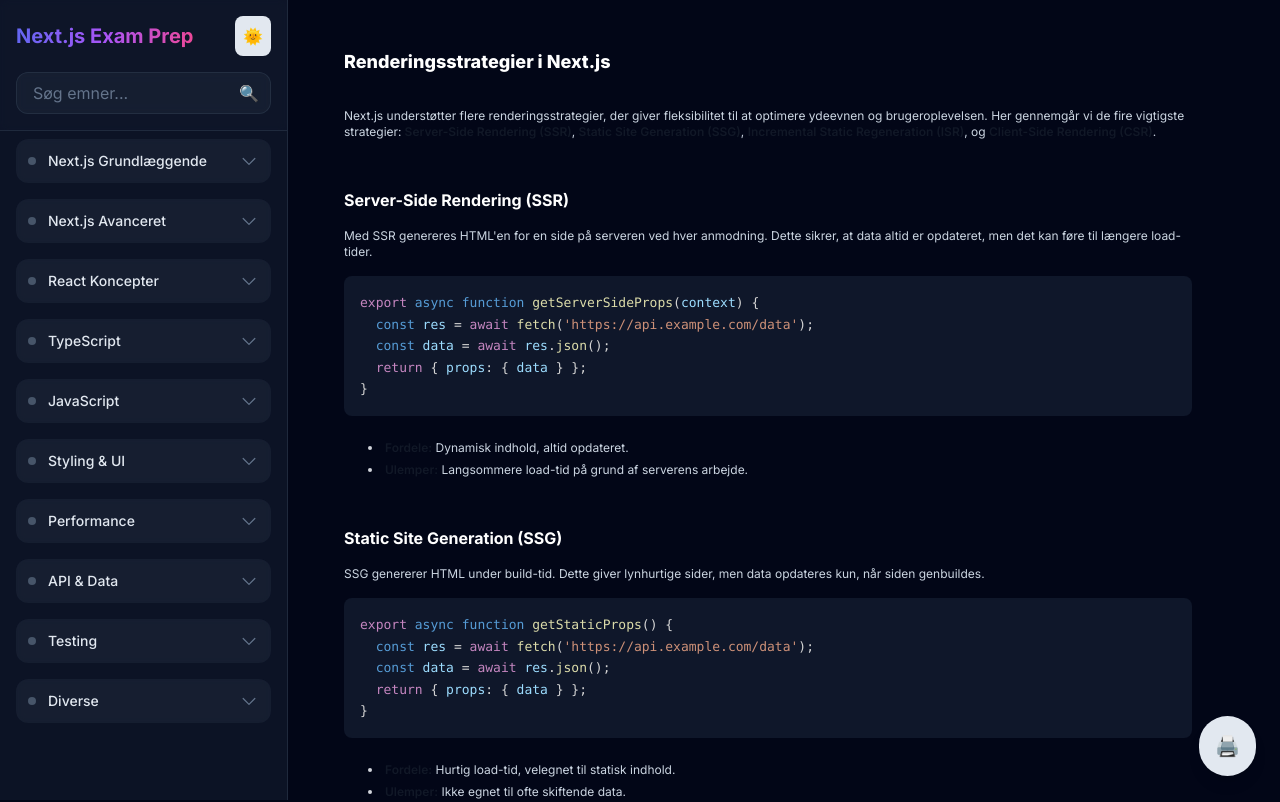
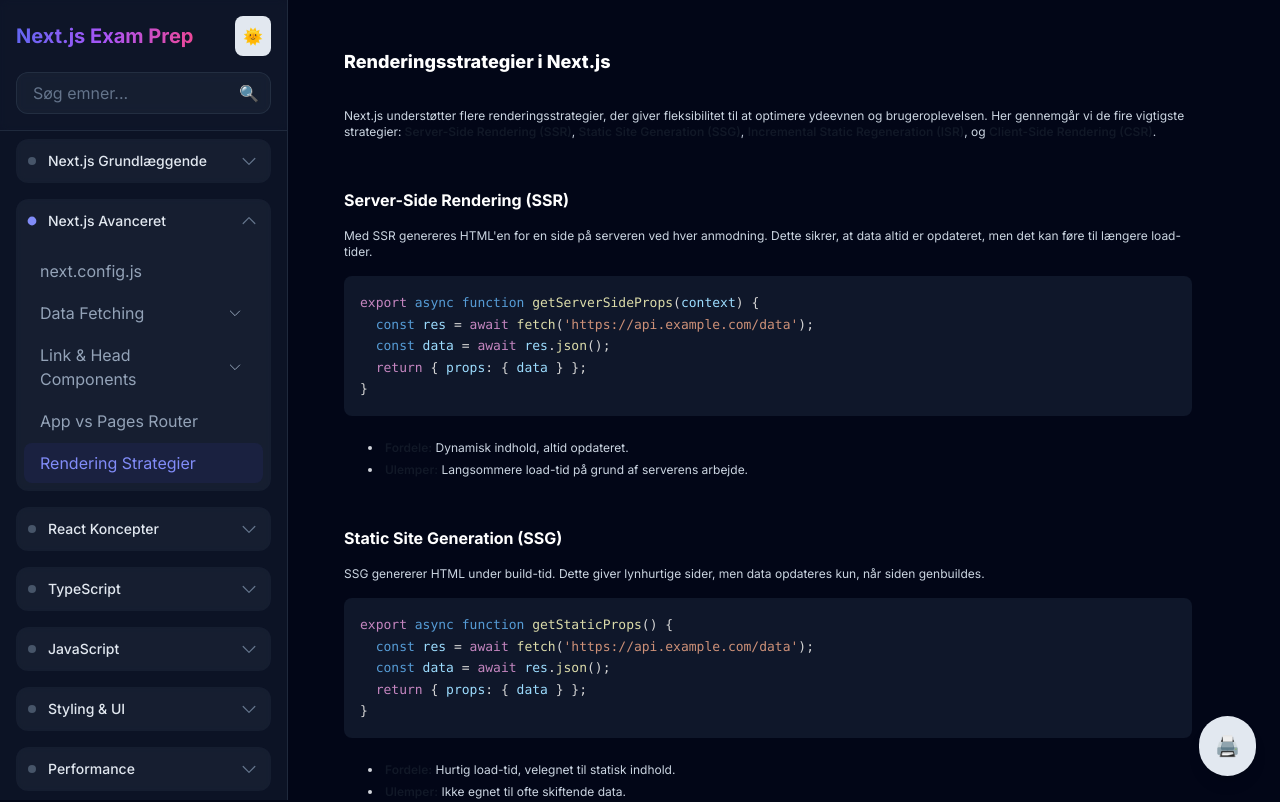
Before and after one commit to Lucasna28/next-exam-prep, a Next.js app: page /topics/next/advanced/rendering-strategies in a window 1280 px wide. Shown: the top 802 px of the page. Built offline with nearby package versions, Linux system fonts and the light colour scheme.

Commit message:
dropdown fix closed when clicked

```diff
--- a/src/components/Dropdown.tsx
+++ b/src/components/Dropdown.tsx
@@ -17,15 +17,29 @@
 }
 
 const Dropdown = ({ section, items, isSearching }: DropdownProps) => {
-  const [isOpen, setIsOpen] = useState(false);
-  const [expandedItems, setExpandedItems] = useState<string[]>([]);
   const pathname = usePathname();
+  const [openState, setOpenState] = useState(() => {
+    // Check om denne sektion indeholder den aktive side
+    const hasActivePage = items.some(
+      (item) =>
+        item.path === pathname ||
+        item.subItems?.some((sub) => sub.path === pathname)
+    );
+    return hasActivePage;
+  });
 
-  // Åbn dropdown når der søges
+  const [expandedItems, setExpandedItems] = useState<string[]>(() => {
+    // Find og åbn parent hvis det er en underside
+    const activeParent = items.find((item) =>
+      item.subItems?.some((subItem) => subItem.path === pathname)
+    );
+    return activeParent ? [activeParent.path] : [];
+  });
+
+  // Håndter søgning
   useEffect(() => {
     if (isSearching) {
-      setIsOpen(true);
-      // Åbn alle items der har match
+      setOpenState(true);
       const matchingPaths = items
         .filter((item) =>
           item.subItems?.some((subItem) =>
@@ -35,14 +49,11 @@
           )
         )
         .map((item) => item.path);
-      setExpandedItems(matchingPaths);
-    } else {
-      setIsOpen(false);
-      setExpandedItems([]);
+      setExpandedItems((prev) => [...new Set([...prev, ...matchingPaths])]);
     }
   }, [isSearching, items]);
 
-  // Toggle et specifikt item
+  // Toggle et specifikt item uden at påvirke dropdown state
   const toggleItem = (path: string) => {
     setExpandedItems((prev) =>
       prev.includes(path) ? prev.filter((p) => p !== path) : [...prev, path]
@@ -52,7 +63,7 @@
   return (
     <div className="relative mb-4 rounded-xl bg-white/50 dark:bg-slate-800/50 backdrop-blur-sm">
       <button
-        onClick={() => setIsOpen(!isOpen)}
+        onClick={() => setOpenState((prev) => !prev)}
         className="w-full flex items-center gap-3 p-3
                  text-sm font-medium
                  rounded-xl
@@ -64,7 +75,7 @@
           <span
             className={`h-2 w-2 rounded-full transition-colors duration-200
                      ${
-                       isOpen
+                       openState
                          ? "bg-indigo-500 dark:bg-indigo-400 scale-110"
                          : "bg-slate-300 dark:bg-slate-600"
                      }`}
@@ -75,7 +86,7 @@
           className={`w-5 h-5 transition-transform duration-300 ease-spring
                    text-slate-400 dark:text-slate-500
                    group-hover:text-slate-600 dark:group-hover:text-slate-300
-                   ${isOpen ? "rotate-180" : ""}`}
+                   ${openState ? "rotate-180" : ""}`}
           fill="none"
           viewBox="0 0 24 24"
           stroke="currentColor"
@@ -92,7 +103,9 @@
       <div
         className={`overflow-hidden transition-all duration-300 ease-spring
                    ${
-                     isOpen ? "max-h-[1000px] opacity-100" : "max-h-0 opacity-0"
+                     openState
+                       ? "max-h-[1000px] opacity-100"
+                       : "max-h-0 opacity-0"
                    }`}
       >
         <div className="p-2 space-y-0.5">
@@ -130,6 +143,7 @@
                       <button
                         onClick={(e) => {
                           e.preventDefault();
+                          e.stopPropagation();
                           toggleItem(item.path);
                         }}
                         className={`p-1 rounded-md
```
